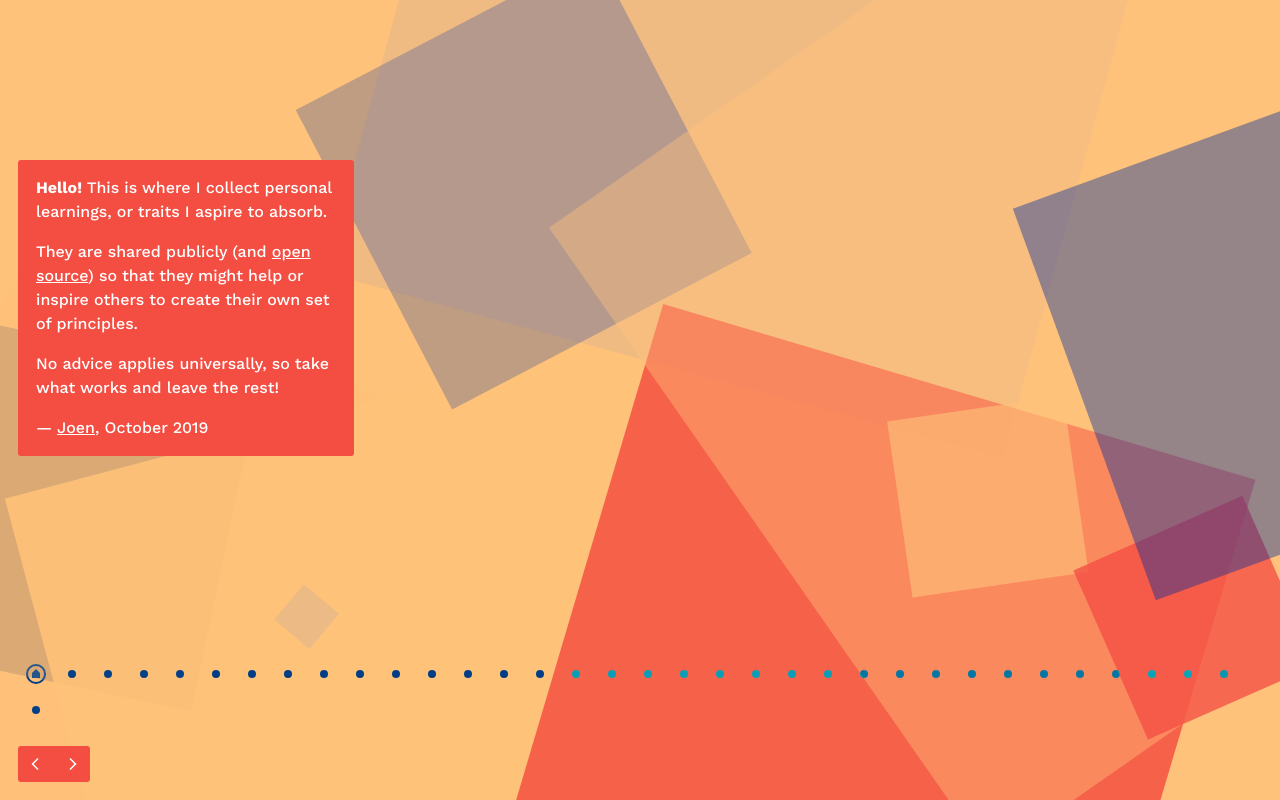
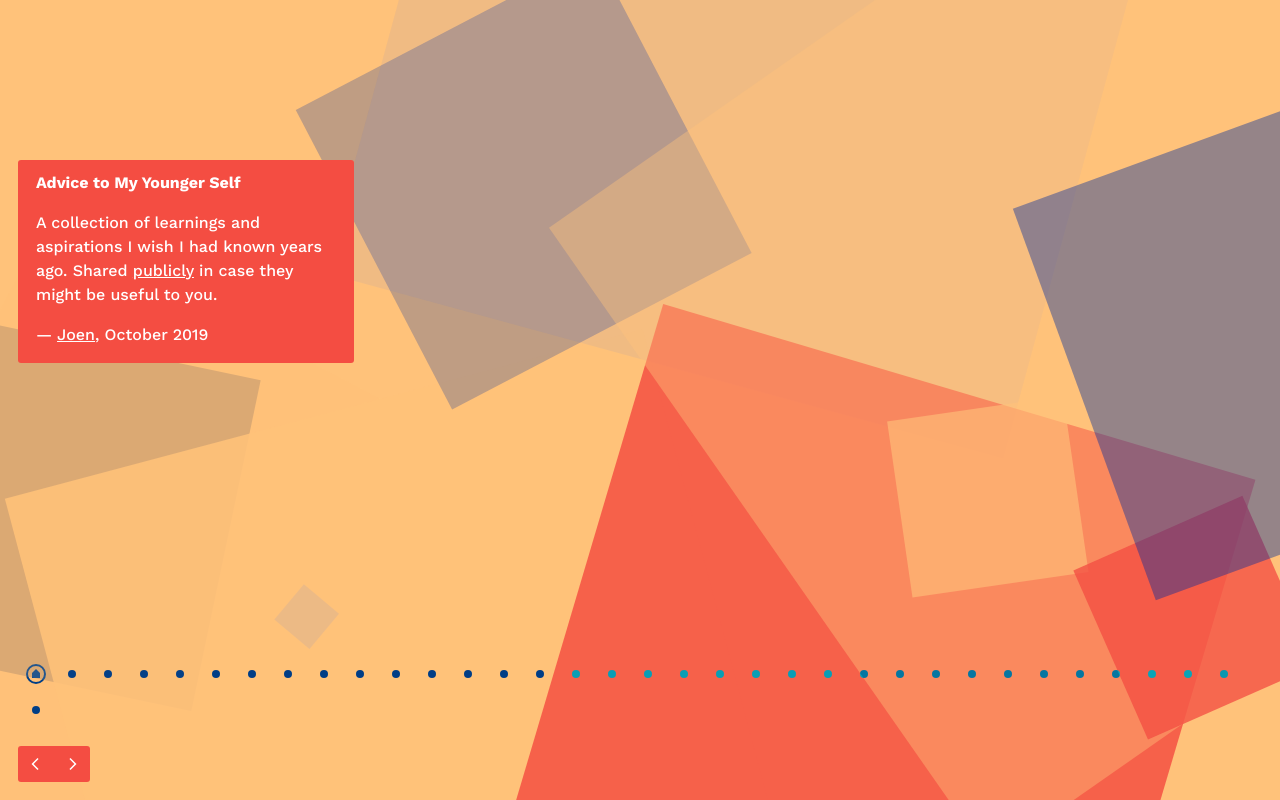
Before and after one commit to jasmussen/turtleshell, a React (Create React App) app: page / in a window 1280 px wide. Built offline with nearby package versions, Linux system fonts and the light colour scheme.

Commit message:
Variables & rephrasing.

```diff
--- a/public/index.html
+++ b/public/index.html
@@ -6,7 +6,7 @@
 <link rel="shortcut icon" type="image/svg+xml" href="%PUBLIC_URL%/favicon.svg" />
 <link rel="manifest" href="%PUBLIC_URL%/manifest.json" />
 <meta name="viewport" content="width=device-width, initial-scale=1" />
-<title>Turtleshell</title>
+<title>Advice to My Younger Self</title>
 </head>
 
 <body>
--- a/src/App.js
+++ b/src/App.js
@@ -20,24 +20,15 @@ const colorSchemes = [
 	// Second array are light colors.
 	// Third array are random colors.
 
-	// 2019-2021 colors:
-	/*[ [ '#aa3f00' ], [ '#faffc4' ], [ '#aa3f00', '#eb9b00', '#83006f', '#b30074', '#ffd32a' ], ],
-	[ [ '#2d7a00' ], [ '#efffc2' ], [ '#389c00', '#a8ab00', '#da4800', '#ffbc07', '#e3ff94' ], ],
-	[ [ '#ff9f60' ], [ '#00113c' ], [ '#ff9f60', '#fff923', '#ff9a03', '#4a3800', '#9afdff' ], ],
-	[ [ '#1115ff' ], [ '#fffab9' ], [ '#1115ff', '#1294ff', '#11ffd0', '#fffab9', '#008ec4' ], ],
-	[ [ '#6a26ff' ], [ '#bcfffe' ], [ '#ff6be5', '#b777ff', '#ff15f5', '#6a26ff', '#53a4ff' ], ],
-	[ [ '#470064' ], [ '#ecffc7' ], [ '#470064', '#001559', '#1e003f', '#1900e1', '#ecffc7' ], ], */
-
 	// 2021- ...:
-	[ [ '#f44d42' ], [ '#ffffff' ], [ '#002c9d', '#316bff', '#00164f', '#f44d42', '#ffc27a' ], ], // Blue & Reds
-	[ [ '#fff855' ], [ '#000000' ], [ '#ff9960', '#3e58e1', '#fffcb5', '#272727', '#f3d1be' ], ], // Oranges & Yellows
+	[ [ 'var(--a--dark)' ], [ 'var(--a--light)' ], [ 'var(--a--a)', 'var(--a--b)', 'var(--a--c)', 'var(--a--d)', 'var(--a--e)' ], ],
+	[ [ 'var(--b--dark)' ], [ 'var(--b--light)' ], [ 'var(--b--a)', 'var(--b--b)', 'var(--b--c)', 'var(--b--d)', 'var(--b--e)' ], ],
 ]
 
 const intro = (
 	<>
-		<p><strong>Hello!</strong> This is where I collect personal learnings, or traits I aspire to absorb.</p>
-		<p>They are shared publicly (and <a href="https://github.com/jasmussen/turtleshell">open source</a>) so that they might help or inspire others to create their own set of principles.</p>
-		<p>No advice applies universally, so take what works and leave the rest!</p>
+		<h1>Advice to My Younger Self</h1>
+		<p>A collection of learnings and aspirations I wish I had known years ago. Shared <a href="https://github.com/jasmussen/turtleshell">publicly</a> in case they might be useful to you.</p>
 		<p>— <a href="http://moc.co">Joen</a>, October 2019</p>
 	</>
 );
@@ -184,9 +175,13 @@ function Navigation( { currentHeuristic, id } ) {
 		next = "";
 	}
 
+	// Parse the CSS variable.
+	let themeColorProp = getRandomColor( 1 * currentHeuristic, currentHeuristic).replace('var(', '').replace(')', '');
+	let themeColor = getComputedStyle(document.documentElement).getPropertyValue( themeColorProp );
+
 	return (
 		<>
-			<meta name="theme-color" content={ getRandomColor( 1 * currentHeuristic, currentHeuristic) } />
+			<meta name="theme-color" content={ themeColor } />
 			<ul className="heuristics__navigation">
 				<li className={ !id ? 'is-active is-home' : 'is-home' } ><Link to="/">Home</Link></li>
 				{heuristics.map((value, index) => {
@@ -338,7 +333,6 @@ class HeuristicScene extends React.Component {
 		// Render.
 		return (
 			<>
-				<h1>Turtleshell</h1>
 				<Navigation id={ id } currentHeuristic={ currentHeuristic } />
 				<h2>{ currentHeuristic === 0 ? '' : currentHeuristic }</h2>
 				<Quote currentHeuristic={ currentHeuristic } heuristic={ heuristic } />
--- a/src/App.scss
+++ b/src/App.scss
@@ -1,7 +1,31 @@
 /**
- * Personal Heuristics for Growth
+ * Advice to My Younger Self
  */
 
+// Colors.
+:root {
+	// Blues & reds.
+	--a--dark: #f44d42;
+	--a--light: #ffffff;
+	--a--a: #002c9d;
+	--a--b: #316bff;
+	--a--c: #00164f;
+	--a--d: #f44d42;
+	--a--e: #ffc27a;
+
+	// Oranges & yellows.
+	--b--dark: #fff855;
+	--b--light: #000000;
+	--b--a: #ff9960;
+	--b--b: #3e58e1;
+	--b--c: #fffcb5;
+	--b--d: #272727;
+	--b--e: #f3d1be;
+}
+
+
+
+// Basics.
 html, body { font: 16px/1.5 "Work Sans", -apple-system, BlinkMacSystemFont, "Segoe UI", Roboto, Oxygen-Sans, Ubuntu, Cantarell, "Helvetica Neue", sans-serif; } figure { margin: 0; } img { max-width: 100%; height: auto; } * { box-sizing: border-box; }
 
 body {
@@ -24,9 +48,8 @@ body,
 	overflow: hidden;
 }
 
-/* This is for screen readers */
 h1 {
-	display: none;
+	font-size: 100%;
 }
 
 /* Navigation */
```
Also changed, not shown: public/manifest.json.
